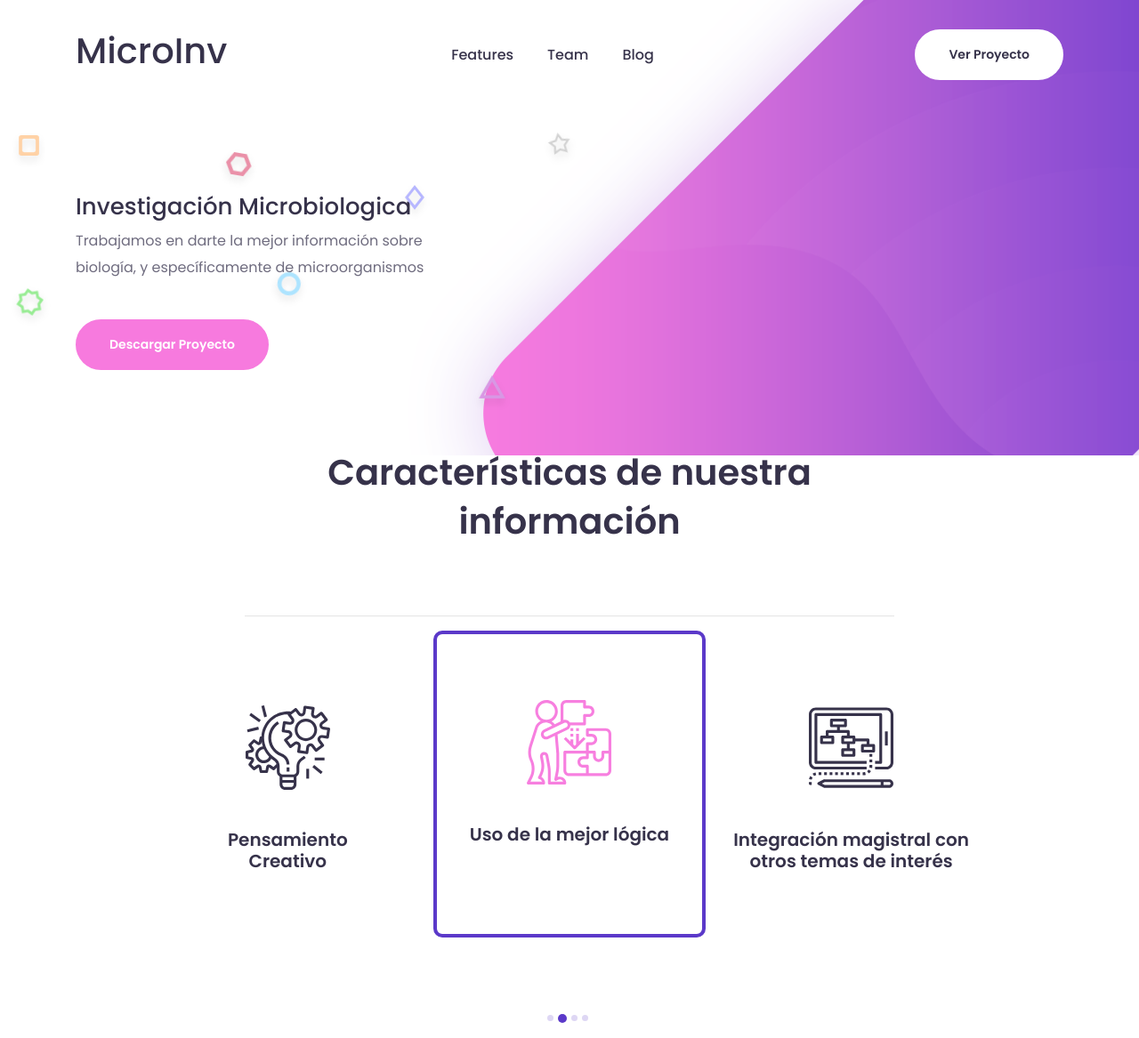
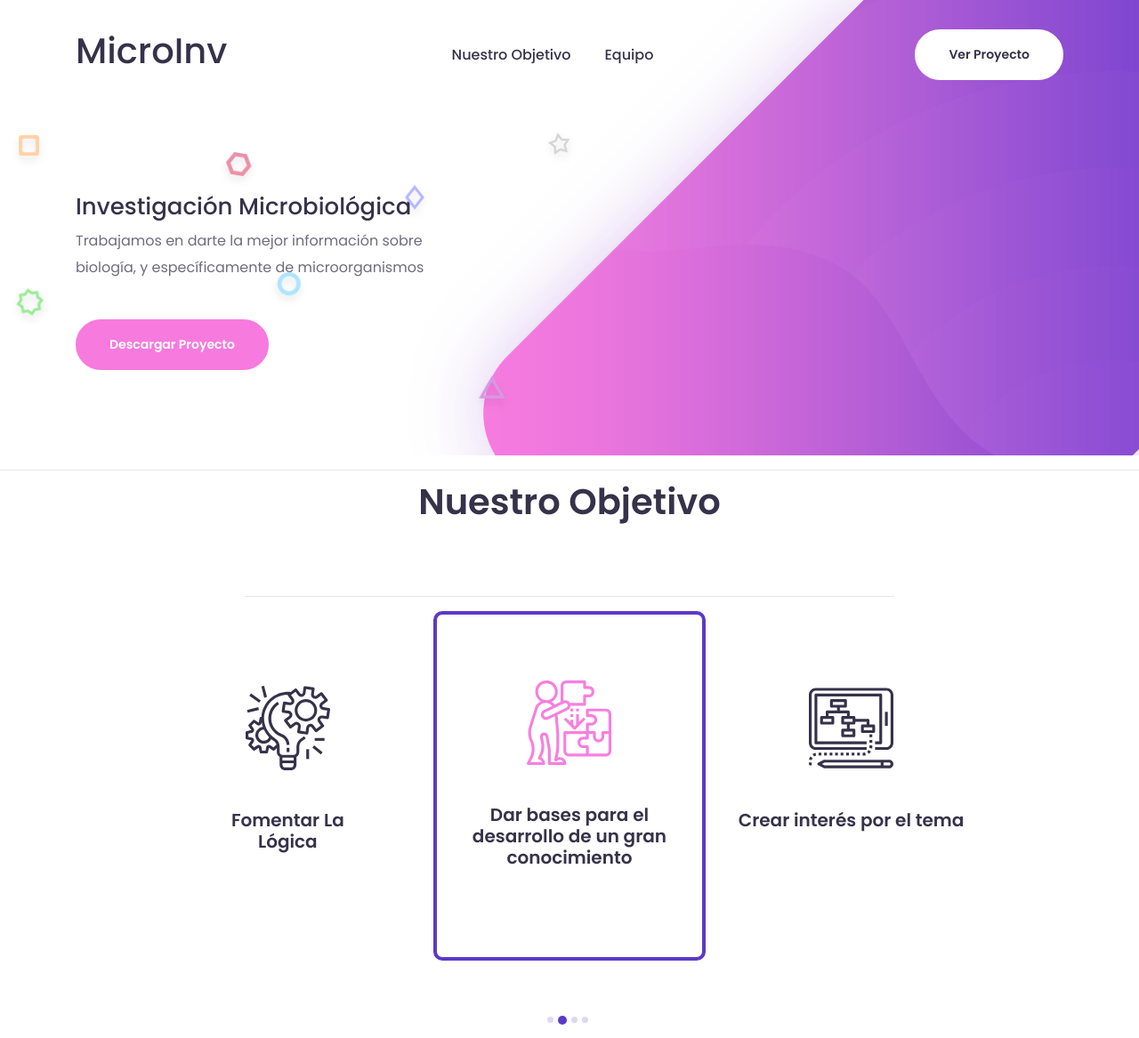
Before and after one commit to gabo152210/MicroInv, a plain HTML site: page index.html in a window 1280 px wide. Shown: the top 1167 px of the page at 89% size. Drawn offline with Linux system fonts and the light colour scheme.

Commit message:
Ya nada
adsfasd

```diff
--- a/index.html
+++ b/index.html
@@ -80,12 +80,10 @@
                                         <!-- Header-menu -->
                                         <div class="header-menu dosis">
                                             <ul>
-                                                <li><a href="#features">Features</a></li>
+                                                <li><a href="#features">Nuestro Objetivo</a></li>
                                                 <li>
                                                 <li>
-                                                    <a href="#team">Team</a>
-                                                </li>
-                                                <li><a href="#blog">Blog</a>
+                                                    <a href="#team">Equipo</a>
                                                 </li>
                                             </ul>
                                         </div>
@@ -128,7 +126,7 @@
                                 </div>
                             </div>
 
-                            <h4> Investigación Microbiologica </h4>
+                            <h4> Investigación Microbiológica </h4>
                             <p>Trabajamos en darte la mejor información sobre biología, y específicamente de
                                 microorganismos</p>
                             <a href="https://drive.google.com/drive/folders/1ewseJX8Lo2xyUikKVyqvEEQkPrOtnsAU?usp=sharing"
@@ -149,6 +147,8 @@
     </div>
     <!-- End of home banner area -->
 
+    <hr>
+
     <!-- feature area -->
     <section class="pb-110" id='features'>
         <div class="container">
@@ -156,7 +156,7 @@
                 <div class="col-md-12 col-lg-8">
                     <!-- section title -->
                     <div class="section-title text-center">
-                        <h2>Características de nuestra información</h2>
+                        <h2>Nuestro Objetivo</h2>
                     </div>
                     <hr>
                     <!-- End of section title -->
@@ -169,28 +169,28 @@
                         <div class="single-feature-inner text-center">
                             <div class="feature-icon"><img src="assets/img/icons/project-management.svg" class="svg"
                                     alt=""></div>
-                            <h5>Pensamiento <br> Creativo</h5>
+                            <h5>Fomentar La <br> Lógica</h5>
                         </div>
                         <!-- End of single feature inner -->
 
                         <!-- single feature inner -->
                         <div class="single-feature-inner text-center">
                             <div class="feature-icon"><img src="assets/img/icons/solution.svg" class="svg" alt=""></div>
-                            <h5>Uso de la mejor lógica</h5>
+                            <h5>Dar bases para el desarrollo de un gran conocimiento</h5>
                         </div>
                         <!-- End of single feature inner -->
 
                         <!-- single feature inner -->
                         <div class="single-feature-inner text-center">
                             <div class="feature-icon"><img src="assets/img/icons/planning.svg" class="svg" alt=""></div>
-                            <h5>Integración magistral con otros temas de interés</h5>
+                            <h5>Crear interés por el tema</h5>
                         </div>
                         <!-- End of single feature inner -->
 
                         <!-- single feature inner -->
                         <div class="single-feature-inner text-center">
                             <div class="feature-icon"><img src="assets/img/icons/goal.svg" class="svg" alt=""></div>
-                            <h5>Creatividad de <br> Sobra</h5>
+                            <h5>Queremos dar un espacio para iniciar el proceso creativo</h5>
                         </div><!-- End of single feature inner -->
                     </div>
                     <!--/.feature-carousel-->
@@ -222,7 +222,7 @@
                         <h2>Un equipo de tres</h2>
                         <p>
                             Estamos conformados por tres estudiantes que quieren enseñar una relación fundamental entre
-                            la microbiología y las matemáticas
+                            la microbiología y las ciencias exactas
                         </p>
                         <a href="#" class="btn">Ver Más</a>
                     </div>
@@ -253,7 +253,8 @@
                     <!-- section title -->
                     <div class="section-title text-center">
                         <h2>Recursos Recomendados</h2>
-                        <p>Páginas de las que hemos tomado información, y que recomendamos leer totalmente</p>
+                        <p>Páginas de las que hemos tomado información, y que recomendamos leer totalmente:
+                        </p>
                     </div>
                     <!-- End of section title -->
                 </div>
@@ -359,7 +360,7 @@
 
     <div class="footer-bottom">
         <div class="footer-text text-center">
-            <p>© Copyright 2022 by Grupo 6: GJ, MD, MC</p>
+            <p>© Copyright 2023 by Grupo 6: GJ, MD, MC</p>
         </div>
     </div>
 
```
